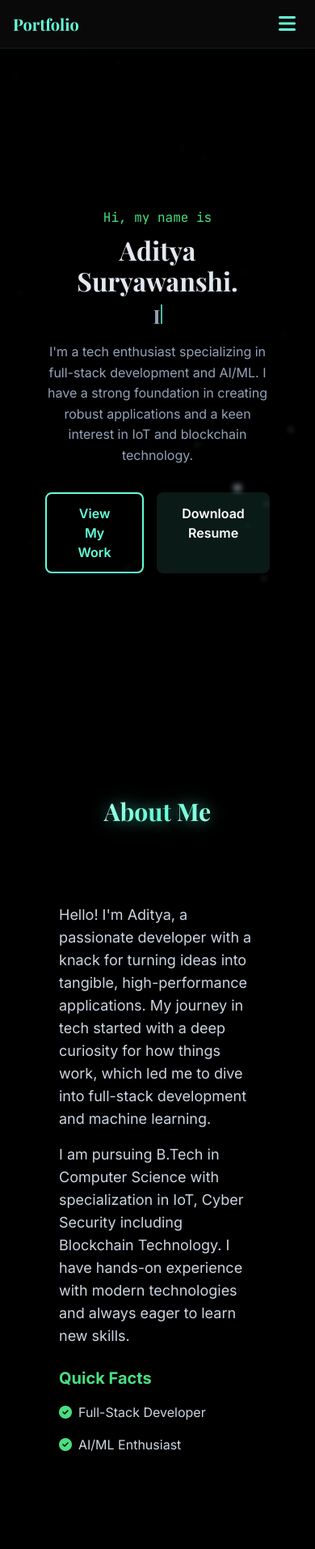
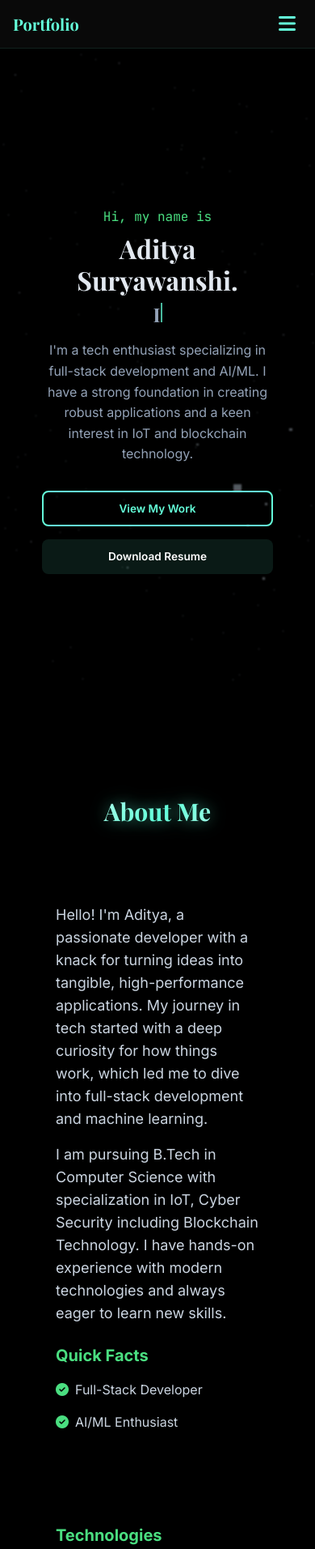
Before and after one commit to adi4040/Portfolio-2.0, a React (Create React App) app: page / in a window 390 px wide. Shown: the top 1913 px of the page at 81% size. Built offline with nearby package versions, Linux system fonts and the light colour scheme.

Commit message:
UI enhancements

```diff
--- a/src/components/Research.js
+++ b/src/components/Research.js
@@ -112,7 +112,8 @@ const Research = () => {
 
   return (
     <section id="research" className="section-content py-20 animate-on-scroll slide-up relative overflow-hidden">
-      {/* Spline Background - Show on both mobile and desktop */}
+            {/* Spline Background - Only on Desktop */}
+      {!isMobile && (
         <div
           className="absolute inset-0 z-0"
           style={{
@@ -137,15 +138,16 @@ const Research = () => {
               width: '100%',
               height: '100%',
               border: 'none',
-              opacity: isMobile ? 0.6 : 0.9, // Lower opacity on mobile for better performance
-              filter: isMobile ? 'blur(1px)' : 'blur(0.5px)', // More blur on mobile
-              pointerEvents: 'none', // Disable mouse interactions
-              transform: isMobile ? 'scale(1.0) translateX(0%)' : 'scale(1.5) translateX(-30%)', // Smaller scale on mobile
+              opacity: 0.9,
+              filter: 'blur(0.5px)',
+              pointerEvents: 'none',
+              transform: 'scale(1.5) translateX(-30%)',
               background: 'transparent',
               backgroundColor: 'transparent'
             }}
           />
         </div>
+      )}
 
       {/* Research Content */}
       <div className="container mx-auto px-6 relative z-10">
--- a/src/index.css
+++ b/src/index.css
@@ -1892,3 +1892,363 @@ body {
 .delay-5 { transition-delay: 500ms; }
 
 /* High contrast mode support */
+
+/* Enhanced Mobile Responsiveness and Performance */
+@media (max-width: 768px) {
+  /* Optimize 3D background for mobile */
+  #webgl-container {
+    filter: blur(1px);
+    opacity: 0.7;
+  }
+
+  /* Optimize glassmorphism for mobile performance */
+  .glassmorphism-card {
+    backdrop-filter: blur(8px);
+    -webkit-backdrop-filter: blur(8px);
+    background: rgba(20, 20, 30, 0.7);
+    border: 1px solid rgba(100, 255, 218, 0.15);
+  }
+
+  /* Optimize animations for mobile */
+  .animate-on-scroll {
+    transition-duration: 0.4s;
+  }
+
+  /* Optimize section spacing for mobile */
+  .section-content {
+    padding: 3rem 1rem;
+  }
+
+  /* Optimize grid layouts for mobile */
+  .grid {
+    gap: 1.5rem;
+  }
+
+  /* Optimize card padding for mobile */
+  .glassmorphism-card {
+    padding: 1.5rem;
+  }
+
+  /* Optimize typography for mobile */
+  .section-title {
+    font-size: 2rem;
+    margin-bottom: 2rem;
+  }
+
+  /* Optimize hero section for mobile */
+  .hero-content h1 {
+    font-size: 2.5rem;
+    line-height: 1.2;
+  }
+
+  .hero-content h2 {
+    font-size: 1.8rem;
+    line-height: 1.3;
+  }
+
+  /* Optimize buttons for mobile */
+  .cta-button {
+    padding: 0.75rem 1.5rem;
+    font-size: 0.9rem;
+  }
+
+  /* Optimize contact section for mobile */
+  .contact-box {
+    padding: 2rem 1.5rem;
+    margin: 1rem;
+  }
+
+  /* Optimize skills grid for mobile */
+  .skills-container {
+    grid-template-columns: 1fr;
+    gap: 1.5rem;
+  }
+
+  /* Optimize projects grid for mobile */
+  .project-card {
+    margin-bottom: 1.5rem;
+  }
+
+  /* Optimize timeline for mobile */
+  .timeline-item {
+    margin-left: 1rem;
+  }
+
+  .timeline-item::before {
+    left: -25px;
+  }
+
+  /* Optimize achievements grid for mobile */
+  .achievements-grid {
+    grid-template-columns: 1fr;
+    gap: 1rem;
+  }
+
+  /* Optimize certifications grid for mobile */
+  .certifications-grid {
+    grid-template-columns: 1fr;
+    gap: 1rem;
+  }
+
+  /* Optimize volunteering grid for mobile */
+  .volunteer-grid {
+    grid-template-columns: 1fr;
+    gap: 1.5rem;
+  }
+
+  /* Optimize patents grid for mobile */
+  .patents-grid {
+    grid-template-columns: 1fr;
+    gap: 1.5rem;
+  }
+
+  /* Optimize publications for mobile */
+  .publication-item {
+    flex-direction: column;
+    gap: 1rem;
+  }
+
+  /* Optimize education icons for mobile */
+  .education-icon {
+    width: 40px;
+    height: 40px;
+    font-size: 1.2rem;
+  }
+
+  /* Optimize project icons for mobile */
+  .project-icon {
+    width: 40px;
+    height: 40px;
+    font-size: 1.2rem;
+  }
+
+  /* Optimize achievement icons for mobile */
+  .achievement-icon {
+    font-size: 2rem;
+  }
+
+  /* Optimize cert icons for mobile */
+  .cert-header i {
+    font-size: 1.5rem;
+  }
+
+  /* Optimize volunteer icons for mobile */
+  .volunteer-card i {
+    font-size: 2rem;
+  }
+
+  /* Optimize patent icons for mobile */
+  .patent-icon {
+    font-size: 2.5rem;
+  }
+
+  /* Optimize pub icons for mobile */
+  .pub-icon {
+    font-size: 1.5rem;
+  }
+}
+
+/* Extra small mobile devices */
+@media (max-width: 480px) {
+  .section-content {
+    padding: 2rem 0.75rem;
+  }
+
+  .glassmorphism-card {
+    padding: 1rem;
+  }
+
+  .hero-content h1 {
+    font-size: 2rem;
+  }
+
+  .hero-content h2 {
+    font-size: 1.5rem;
+  }
+
+  .section-title {
+    font-size: 1.75rem;
+  }
+
+  .cta-button {
+    padding: 0.6rem 1.2rem;
+    font-size: 0.85rem;
+  }
+
+  .contact-box {
+    padding: 1.5rem 1rem;
+    margin: 0.5rem;
+  }
+
+  .grid {
+    gap: 1rem;
+  }
+}
+
+/* Small mobile devices */
+@media (max-width: 360px) {
+  .section-content {
+    padding: 1.5rem 0.5rem;
+  }
+
+  .glassmorphism-card {
+    padding: 0.75rem;
+  }
+
+  .hero-content h1 {
+    font-size: 1.75rem;
+  }
+
+  .hero-content h2 {
+    font-size: 1.25rem;
+  }
+
+  .section-title {
+    font-size: 1.5rem;
+  }
+
+  .cta-button {
+    padding: 0.5rem 1rem;
+    font-size: 0.8rem;
+  }
+
+  .contact-box {
+    padding: 1rem 0.75rem;
+  }
+}
+
+/* Landscape mobile optimization */
+@media (max-width: 768px) and (orientation: landscape) {
+  .section-content {
+    padding: 2rem 1rem;
+  }
+
+  .hero-content {
+    min-height: 60vh;
+  }
+
+  .glassmorphism-card {
+    padding: 1rem;
+  }
+}
+
+/* Touch device optimization */
+@media (hover: none) and (pointer: coarse) {
+  .glassmorphism-card:hover {
+    transform: none;
+    box-shadow: none;
+  }
+
+  .project-card:hover {
+    transform: none;
+    box-shadow: none;
+  }
+
+  .achievement-card:hover {
+    transform: none;
+    box-shadow: none;
+  }
+
+  .cert-card:hover {
+    transform: none;
+    box-shadow: none;
+  }
+
+  .volunteer-card:hover {
+    transform: none;
+    box-shadow: none;
+  }
+
+  .contact-button:hover {
+    transform: none;
+    box-shadow: none;
+  }
+}
+
+/* Additional Mobile Performance Optimizations */
+@media (max-width: 768px) {
+  /* Optimize scrolling performance */
+  .section-content {
+    will-change: auto;
+    transform: translateZ(0);
+  }
+
+  /* Reduce motion for better performance */
+  .animate-on-scroll {
+    transition-duration: 0.3s;
+  }
+
+  /* Optimize glassmorphism performance */
+  .glassmorphism-card {
+    will-change: auto;
+    transform: translateZ(0);
+  }
+
+  /* Optimize button interactions */
+  .cta-button, .contact-button {
+    -webkit-tap-highlight-color: transparent;
+    touch-action: manipulation;
+  }
+
+  /* Optimize mobile navigation */
+  .mobile-header {
+    backdrop-filter: blur(10px);
+    -webkit-backdrop-filter: blur(10px);
+  }
+
+  .mobile-nav {
+    backdrop-filter: blur(15px);
+    -webkit-backdrop-filter: blur(15px);
+  }
+
+  /* Optimize mobile menu performance */
+  .mobile-nav-overlay {
+    backdrop-filter: blur(5px);
+    -webkit-backdrop-filter: blur(5px);
+  }
+
+  /* Optimize text rendering */
+  .section-title, .hero-content h1, .hero-content h2 {
+    -webkit-font-smoothing: antialiased;
+    -moz-osx-font-smoothing: grayscale;
+  }
+
+  /* Optimize grid performance */
+  .grid {
+    will-change: auto;
+  }
+
+  /* Optimize card shadows for mobile */
+  .glassmorphism-card {
+    box-shadow: 0 4px 20px rgba(0, 0, 0, 0.3);
+  }
+
+  /* Optimize mobile spacing */
+  .container {
+    padding-left: 1rem;
+    padding-right: 1rem;
+  }
+
+  /* Optimize mobile navigation height */
+  .mobile-header {
+    height: var(--mobile-nav-height);
+    min-height: var(--mobile-nav-height);
+  }
+
+  /* Optimize mobile content spacing */
+  .main-content-wrapper {
+    margin-top: var(--mobile-nav-height);
+  }
+
+  /* Optimize mobile button layout */
+  .hero-content .flex {
+    flex-direction: column;
+    gap: 1rem;
+  }
+
+  .cta-button {
+    width: 100%;
+    text-align: center;
+    justify-content: center;
+  }
+}
```
Lines whose indentation alone changed are shown as unchanged.
